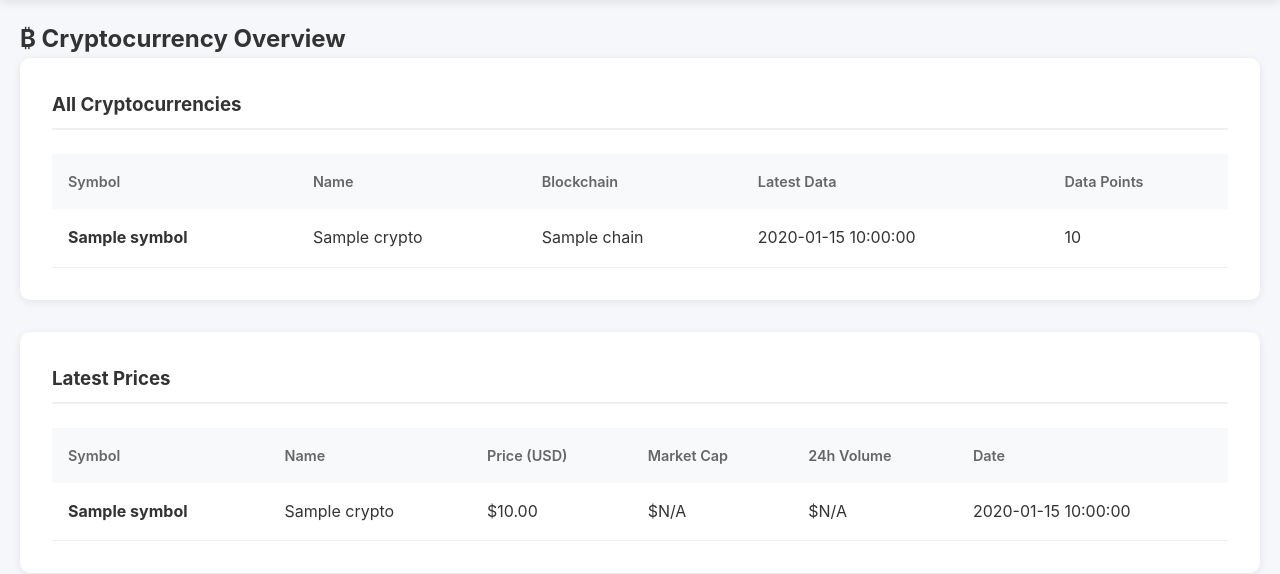
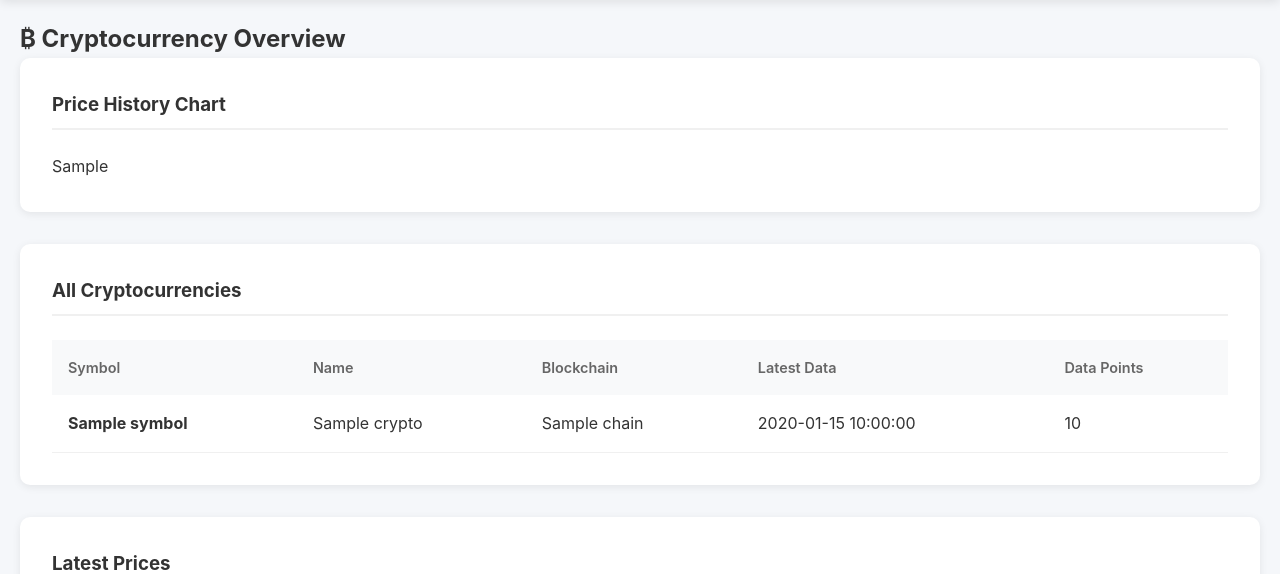
Before and after one commit to leonberkemeier/Financial-Data-Pipeline, a Flask app: template dashboard/templates/crypto.html in a window 1280 px wide. Shown: the part 149-723 px from the top of the page. Run offline with Flask 3, Linux system fonts and the light colour scheme; the template is opened without the code that fills it: most values are stand-ins (such as "Sample title", 1, 10 or a date in 2020); some libraries are stand-ins or nearby versions.

Commit message:
added dashboard to commodities, crypto, economic

```diff
--- a/dashboard/app.py
+++ b/dashboard/app.py
@@ -393,11 +393,33 @@ def crypto():
         ORDER BY f.market_cap DESC
     """), conn)
 
+    # Get price history for all cryptos
+    price_history = pd.read_sql(text("""
+        SELECT
+            ca.symbol,
+            d.date,
+            f.price
+        FROM fact_crypto_price f
+        JOIN dim_crypto_asset ca ON f.crypto_id = ca.crypto_id
+        JOIN dim_date d ON f.date_id = d.date_id
+        ORDER BY d.date
+    """), conn)
+
     conn.close()
+
+    # Create price chart
+    chart_html = None
+    if not price_history.empty:
+        fig = px.line(price_history, x='date', y='price', color='symbol',
+                     title='Cryptocurrency Price History',
+                     labels={'price': 'Price (USD)', 'date': 'Date', 'symbol': 'Crypto'})
+        fig.update_layout(template='plotly_white', height=500)
+        chart_html = fig.to_html(full_html=False, div_id="crypto-chart")
 
     return render_template('crypto.html',
                          crypto_data=crypto_data.to_dict('records'),
-                         latest_crypto=latest_crypto.to_dict('records'))
+                         latest_crypto=latest_crypto.to_dict('records'),
+                         chart_html=chart_html)
 
 
 @app.route('/commodities')
@@ -441,11 +463,35 @@ def commodities():
         ORDER BY c.category, c.symbol
     """), conn)
 
+    # Get price history
+    price_history = pd.read_sql(text("""
+        SELECT
+            c.symbol,
+            c.name,
+            c.category,
+            d.date,
+            f.close_price
+        FROM fact_commodity_price f
+        JOIN dim_commodity c ON f.commodity_id = c.commodity_id
+        JOIN dim_date d ON f.date_id = d.date_id
+        ORDER BY d.date
+    """), conn)
+
     conn.close()
+
+    # Create price chart
+    chart_html = None
+    if not price_history.empty:
+        fig = px.line(price_history, x='date', y='close_price', color='symbol',
+                     title='Commodity Price History',
+                     labels={'close_price': 'Price (USD)', 'date': 'Date', 'symbol': 'Commodity'})
+        fig.update_layout(template='plotly_white', height=500)
+        chart_html = fig.to_html(full_html=False, div_id="commodity-chart")
 
     return render_template('commodities.html',
                          commodity_data=commodity_data.to_dict('records'),
-                         latest_commodities=latest_commodities.to_dict('records'))
+                         latest_commodities=latest_commodities.to_dict('records'),
+                         chart_html=chart_html)
 
 
 @app.route('/economic')
@@ -486,11 +532,34 @@ def economic():
         ORDER BY ei.category, ei.indicator_code
     """), conn)
 
+    # Get value history
+    value_history = pd.read_sql(text("""
+        SELECT
+            ei.indicator_code,
+            ei.indicator_name,
+            d.date,
+            f.value
+        FROM fact_economic_indicator f
+        JOIN dim_economic_indicator ei ON f.indicator_id = ei.indicator_id
+        JOIN dim_date d ON f.date_id = d.date_id
+        ORDER BY d.date
+    """), conn)
+
     conn.close()
+
+    # Create value chart
+    chart_html = None
+    if not value_history.empty:
+        fig = px.line(value_history, x='date', y='value', color='indicator_code',
+                     title='Economic Indicators Over Time',
+                     labels={'value': 'Value', 'date': 'Date', 'indicator_code': 'Indicator'})
+        fig.update_layout(template='plotly_white', height=500)
+        chart_html = fig.to_html(full_html=False, div_id="economic-chart")
 
     return render_template('economic.html',
                          indicator_data=indicator_data.to_dict('records'),
-                         latest_economic=latest_economic.to_dict('records'))
+                         latest_economic=latest_economic.to_dict('records'),
+                         chart_html=chart_html)
 
 
 @app.route('/compare')
--- a/dashboard/templates/crypto.html
+++ b/dashboard/templates/crypto.html
@@ -5,6 +5,13 @@
 {% block content %}
 <div class="dashboard">
     <h2>₿ Cryptocurrency Overview</h2>
+
+    {% if chart_html %}
+    <div class="section">
+        <h3>Price History Chart</h3>
+        {{ chart_html|safe }}
+    </div>
+    {% endif %}
 
     <div class="section">
         <h3>All Cryptocurrencies</h3>
```
Also changed, not shown: dashboard/templates/commodities.html (+7 -0 lines), dashboard/templates/economic.html (+7 -0 lines), 1 other file.
